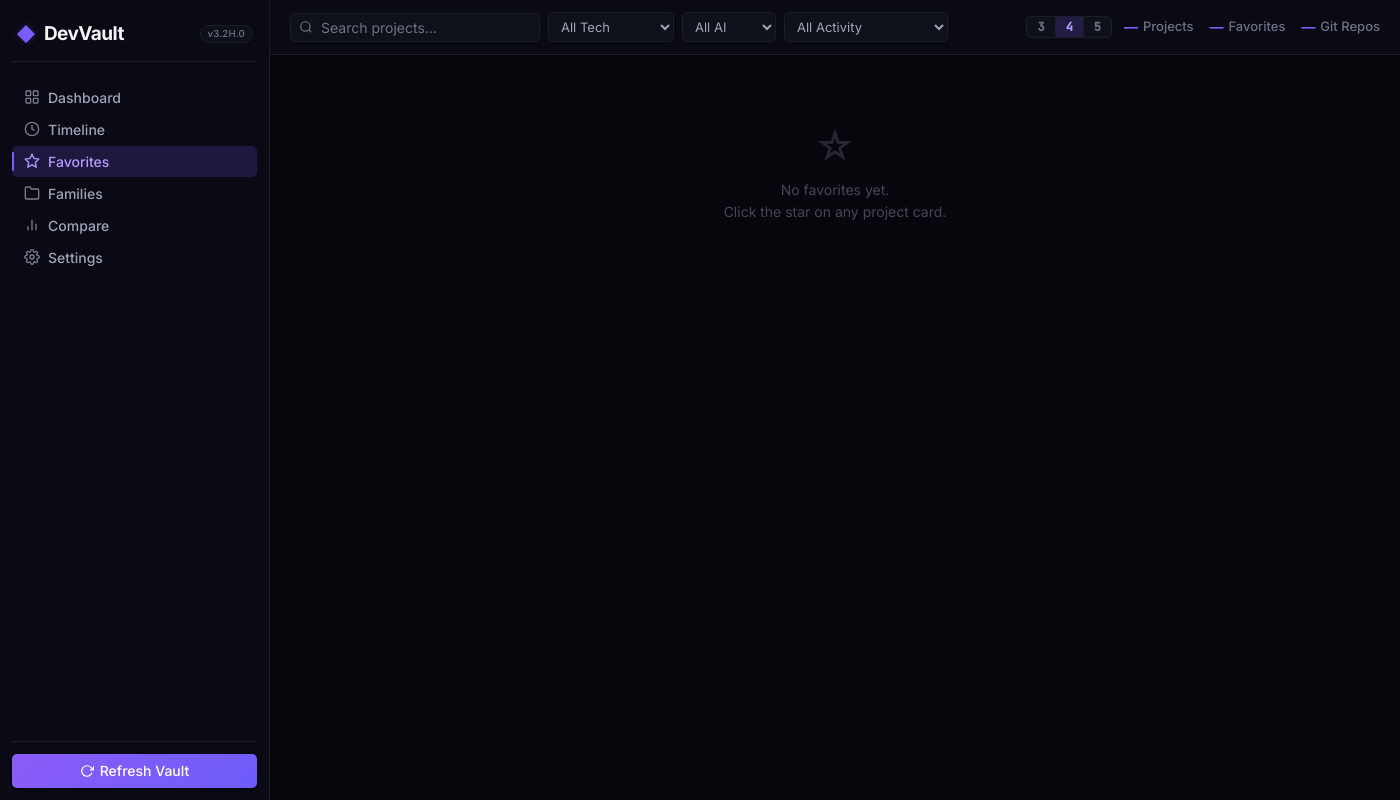
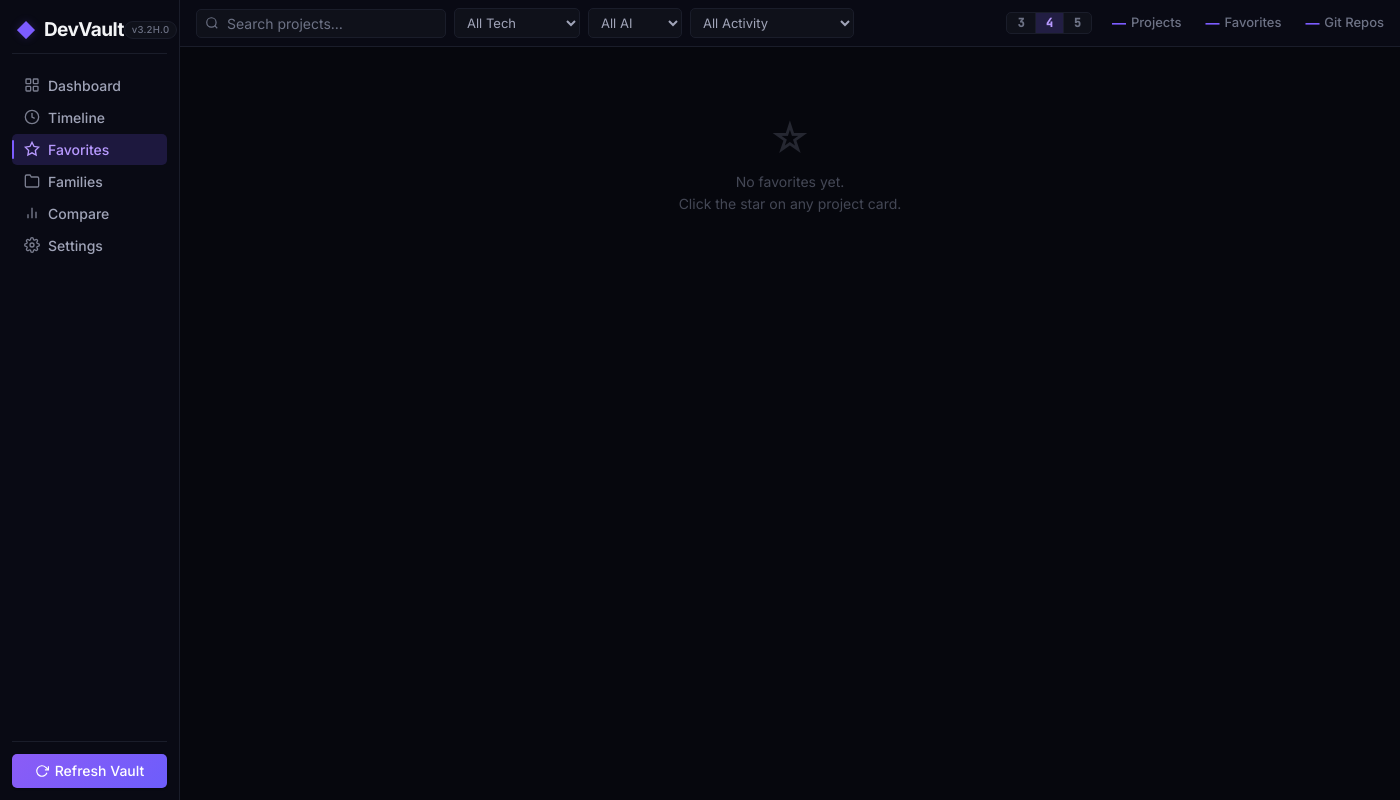
Before and after one commit to adithyaabhilash23/DevVault-V2, an Electron app: page renderer/index.html in a window 1400 px wide. Both pictures are taken after a click on the button "Favorites". Drawn offline with Linux system fonts and the light colour scheme; no server answers.

Commit message:
DevVault V3.3B.1 classic layout proportions restored

```diff
--- a/renderer/styles/base.css
+++ b/renderer/styles/base.css
@@ -150,7 +150,7 @@ ul, ol { list-style: none; }
   --font-3xl: 1.75rem;     /* 28px */
 
   /* Layout — UNCHANGED */
-  --sidebar-width: 270px;
+  --sidebar-width: 180px;
   --header-height: 56px;
   --drawer-width: 480px;
   --statusbar-height: 26px;
--- a/renderer/styles/components.css
+++ b/renderer/styles/components.css
@@ -117,7 +117,7 @@
   align-items: flex-start;
   justify-content: space-between;
   gap: var(--space-2);
-  padding: 20px 20px 14px;
+  padding: 24px 20px 12px; /* extra top padding — title sits lower from edge */
   flex-shrink: 0;
 }
 
@@ -199,8 +199,8 @@
 .project-card__tech {
   display: flex;
   flex-wrap: nowrap;
-  gap: 5px;
-  padding: 0 20px 12px;
+  gap: 8px; /* more relaxed badge spacing — matches old UI */
+  padding: 0 20px 14px;
   flex-shrink: 0;
   overflow: hidden;
 }
--- a/renderer/styles/layout.css
+++ b/renderer/styles/layout.css
@@ -39,9 +39,9 @@ body {
   display: flex;
   align-items: center;
   justify-content: space-between;
-  padding: var(--space-2) var(--space-1) var(--space-3);
+  padding: var(--space-1) var(--space-1) var(--space-2); /* tighter \u2014 compact logo area */
   border-bottom: 1px solid var(--border-subtle);
-  margin-bottom: var(--space-3);
+  margin-bottom: var(--space-2);
   flex-shrink: 0;
 }
 
@@ -261,9 +261,10 @@ body {
   opacity: 1;
 }
 
-/* ── Section 5: Footer ───────────────── */
+/* ── Section 3: Footer ───────────────── */
 .sidebar__footer {
   flex-shrink: 0;
+  margin-top: auto; /* push flush to bottom */
   padding-top: var(--space-3);
   border-top: 1px solid var(--border-subtle);
   display: flex;
@@ -285,14 +286,14 @@ body {
   background: var(--bg-base);
 }
 
-/* Content header: minimal — just view title + density toggle */
+/* Content header: compact — matches old UI proportions */
 .content__header {
   display: flex;
   align-items: center;
   justify-content: space-between;
-  padding: var(--space-3) var(--space-5);
+  padding: var(--space-2) var(--space-4);
   border-bottom: 1px solid var(--border-subtle);
-  min-height: 48px;
+  min-height: 42px;
   gap: var(--space-4);
   flex-shrink: 0;
   background: var(--bg-surface);
@@ -317,7 +318,7 @@ body {
 .content__header-right {
   display: flex;
   align-items: center;
-  gap: var(--space-3);
+  gap: var(--space-5); /* more breathing room between density and stats */
 }
 
 /* Legacy stats container — hidden, kept for JS compat */
@@ -379,7 +380,7 @@ body {
 .content__stats-bar {
   display: flex;
   align-items: center;
-  gap: var(--space-4);
+  gap: 24px; /* wider separation between Projects / Favorites / Git Repos */
 }
 
 .content__stat {
@@ -463,8 +464,8 @@ body {
 .project-grid {
   display: grid;
   grid-template-columns: repeat(var(--grid-cols, 4), 1fr);
-  gap: var(--space-5);
-  align-items: stretch; /* Cards in same row share height; footer pins via margin-top:auto */
+  gap: var(--space-6); /* 24px — more breathable layout */
+  align-items: stretch;
 }
 
 /* ═══════════════════════════════════════ */
```
